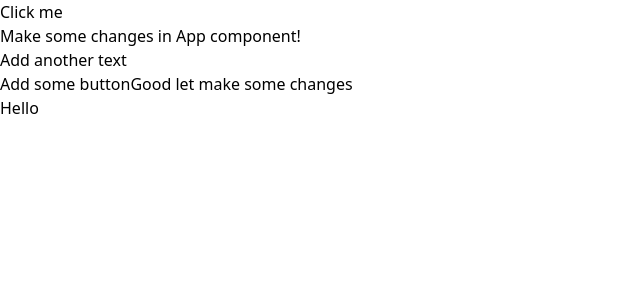
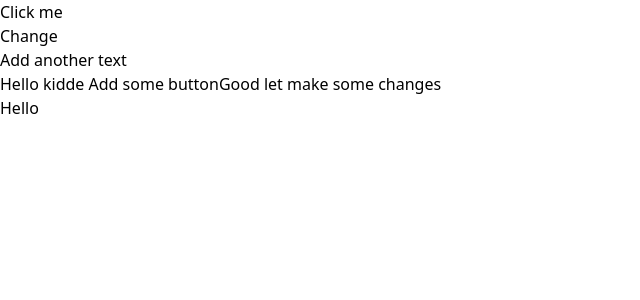
Before and after one commit to PyaeSoneAung-95/react-eslint-prettier-husky, a React (Vite) app: page / in a window 1280 px wide. Shown: the top 300 px of the page, without its empty margins (0-640 px from the left). Built offline with nearby package versions, Linux system fonts and the light colour scheme.

Commit message:
make  app changes

```diff
--- a/package.json
+++ b/package.json
@@ -15,7 +15,7 @@
       "eslint"
     ],
     "*.{tsx,css,ts,js,jsx,cjs,html,json}": [
-      "prettier --write  --log"
+      "prettier --write"
     ]
   },
   "dependencies": {
--- a/src/App.tsx
+++ b/src/App.tsx
@@ -2,9 +2,9 @@ function App() {
   return (
     <>
       <button type="button">Click me</button>
-      <p>Make some changes in App component!</p>
+      <p>Change</p>
       <p>Add another text</p>
-      <button>Add some button</button>
+      <button>Hello kidde Add some button</button>
       <button>Good let make some changes</button>
 
       <h1>Hello</h1>
```
